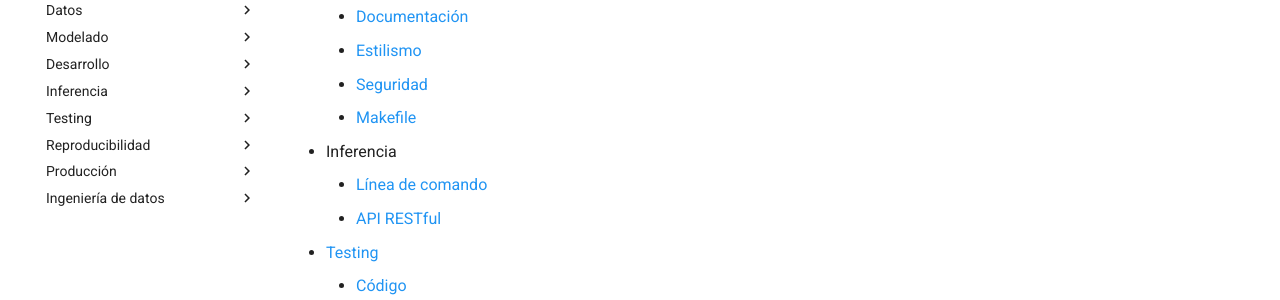
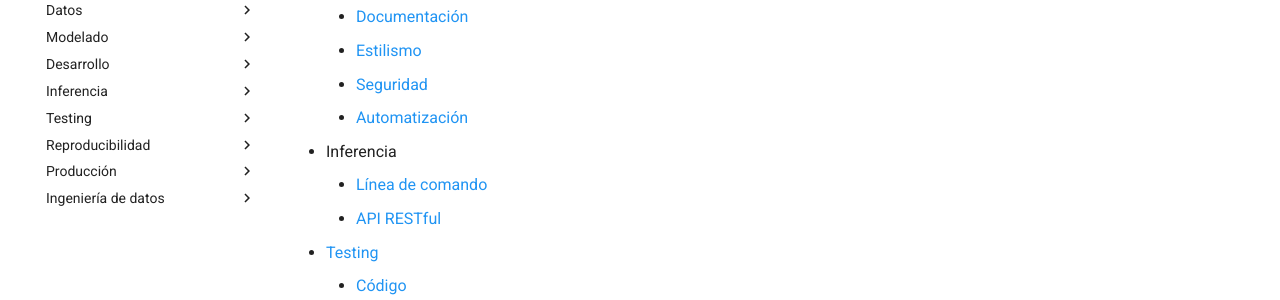
Before and after one commit to DJuanes/coe-mlops-playbook, an MkDocs documentation site: the page built from docs/index.md, in a window 1280 px wide and 900 px high, scrolled down 1341 px. Shown: the part 152-452 px from the top of the window. Built offline with MkDocs 1.6.1 and Material for MkDocs 9.7.7, drawn with Linux system fonts in a browser that asks for light colours; comment, search, counter and statistics services are not loaded; old or Windows-style settings are respelled for this version of MkDocs.

Commit message:
Renombro sección

```diff
--- a/docs/index.md
+++ b/docs/index.md
@@ -41,7 +41,7 @@ La documentación contenida en este playbook ayuda a aprender a combinar machine
   * [Documentación](./Desarrollo/Documentación.md)
   * [Estilismo](./Desarrollo/Estilismo.md)
   * [Seguridad](./Desarrollo/Seguridad.md)
-  * [Makefile](./Desarrollo/Makefile.md)
+  * [Automatización](./Desarrollo/Automatización.md)
 * Inferencia
   * [Línea de comando](./Inferencia/Línea%20de%20comando.md)
   * [API RESTful](./Inferencia/API%20RESTful.md)
```
Also changed, not shown: docs/Desarrollo/Automatización.md (renamed from docs/Desarrollo/Makefile.md).
